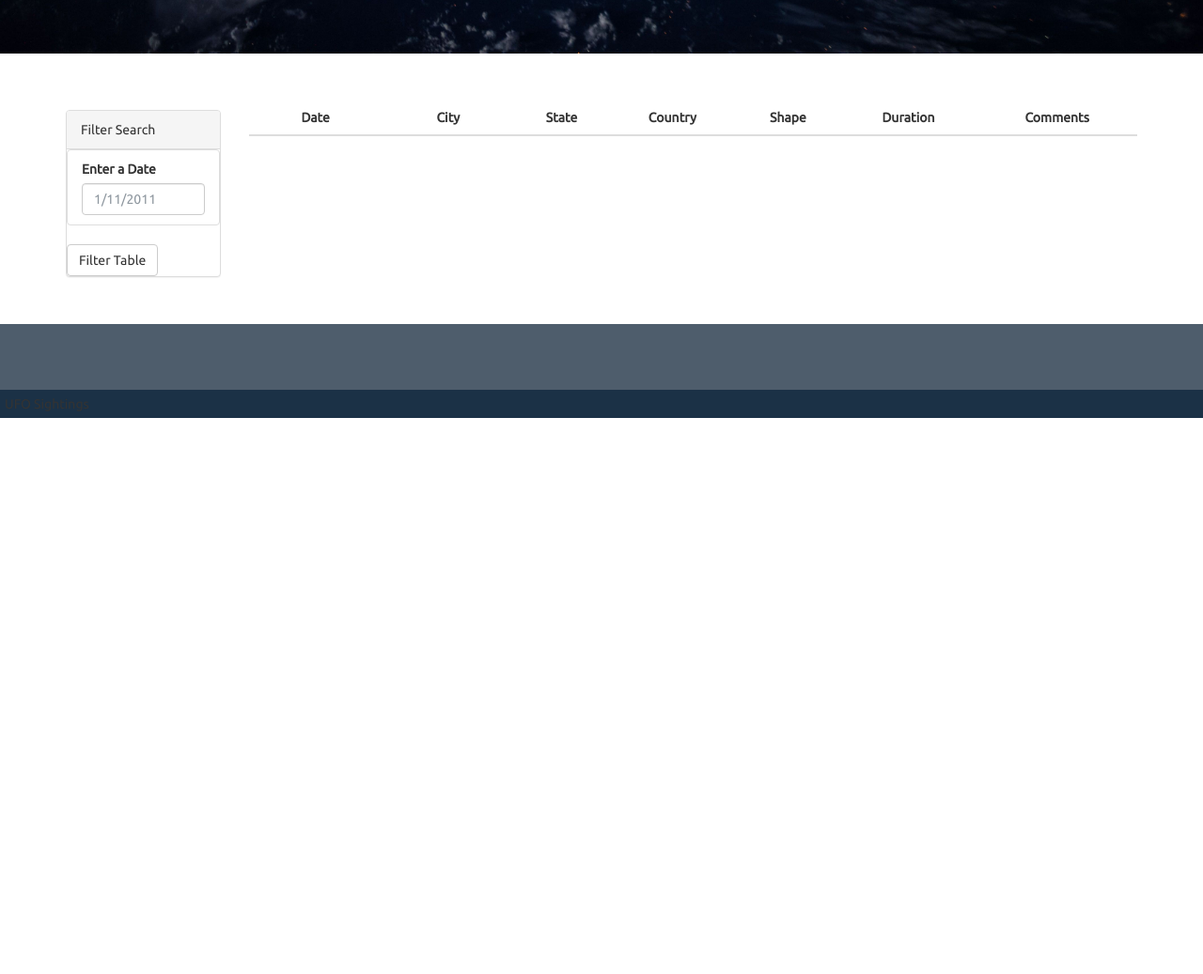
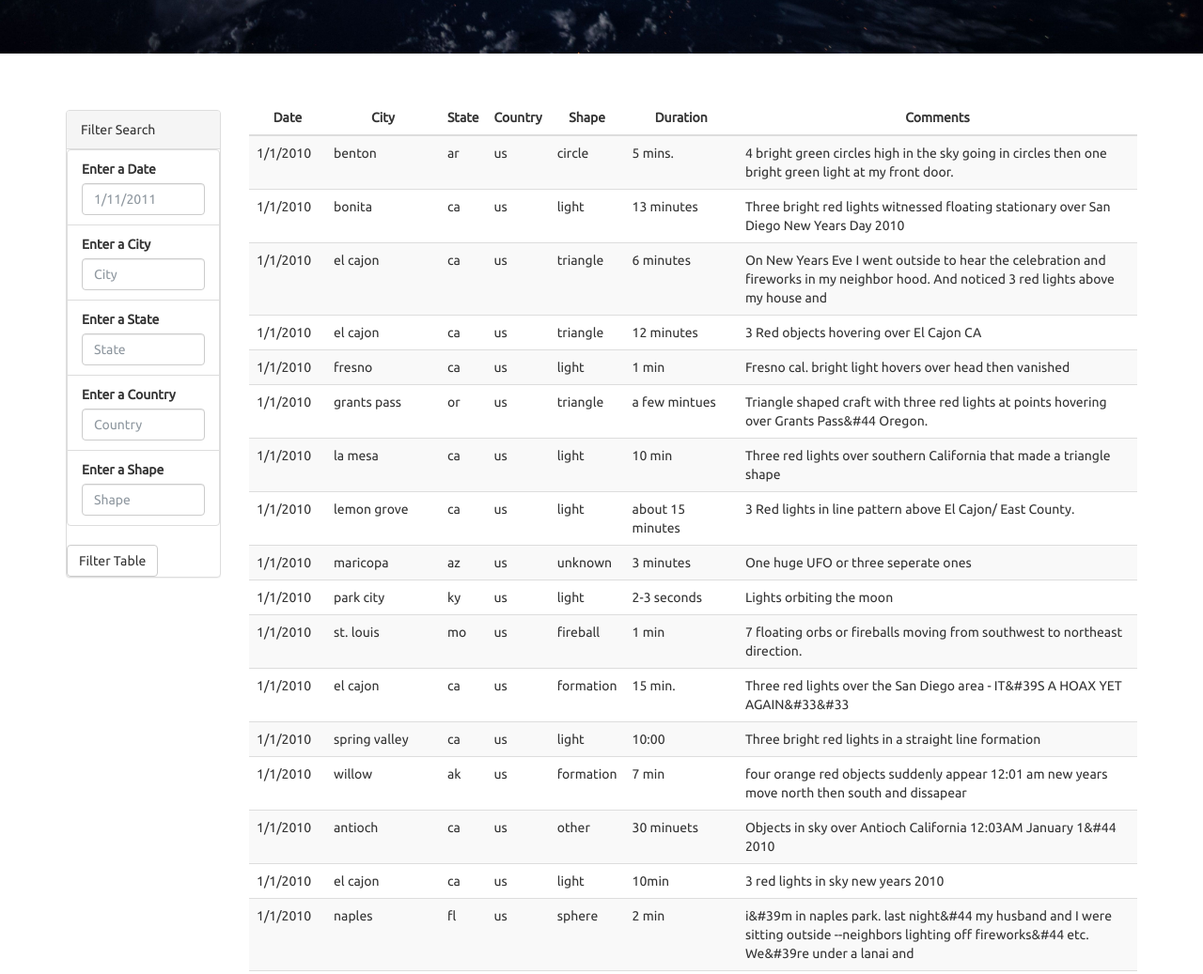
Before and after one commit to eogodo/javascript-challenge, a plain HTML site: page UFO-level-2/index.html in a window 1280 px wide. Shown: the part 555-1592 px from the top of the page at 94% size. Before the commit the page ends 1000 px from the top, so only its background shows below. Drawn offline with nearby package versions, Linux system fonts and the light colour scheme.

Commit message:
final updates

```diff
--- a/UFO-level-2/index.html
+++ b/UFO-level-2/index.html
@@ -51,6 +51,42 @@
                             placeholder="1/11/2011"
                           />
                         </li>
+                        <li class="filter list-group-item">
+                          <label for="city">Enter a City</label>
+                          <input
+                            class="form-control"
+                            id="city"
+                            type="text"
+                            placeholder="City"
+                          />
+                        </li>
+                        <li class="filter list-group-item">
+                          <label for="state">Enter a State</label>
+                          <input
+                            class="form-control"
+                            id="state"
+                            type="text"
+                            placeholder="State"
+                          />
+                        </li>
+                        <li class="filter list-group-item">
+                          <label for="country">Enter a Country</label>
+                          <input
+                            class="form-control"
+                            id="country"
+                            type="text"
+                            placeholder="Country"
+                          />
+                        </li>
+                        <li class="filter list-group-item">
+                          <label for="shape">Enter a Shape</label>
+                          <input
+                            class="form-control"
+                            id="shape"
+                            type="text"
+                            placeholder="Shape"
+                          />
+                        </li>
                       </ul>
                     </div>
                     <button
--- a/UFO-level-2/static/js/app.js
+++ b/UFO-level-2/static/js/app.js
@@ -1,31 +1,7 @@
 // from data.js
 var tableData = data;
 
-// Create table function
-function createTable(tableInfo) {
-  d3.select("tbody").html("");
-
-  // Loop through data & append to table
-
-  tableInfo.forEach(sighting => {
-    var row = tbody.append("tr");
-    Object.entries(sighting).forEach(([key, value]) => {
-      var cell = row.append("td");
-      cell.text(value);
-    });
-  });
-}
-
-// Loop through data & append to table
-// var tbody = d3.select("tbody");
-
-// tableData.forEach(sighting => {
-//   var row = tbody.append("tr");
-//   Object.entries(sighting).forEach(([key, value]) => {
-//     var cell = row.append("td");
-//     cell.text(value);
-//   });
-// });
+var tbody = d3.select("tbody");
 
 // Filter fields
 var filterFields = {
@@ -35,6 +11,20 @@ var filterFields = {
   country: "",
   shape: ""
 };
+
+// Create table function
+function createTable(tableInfo) {
+  d3.select("tbody").html("");
+
+  // Loop through data & append to table
+  tableInfo.forEach(sighting => {
+    var row = tbody.append("tr");
+    Object.entries(sighting).forEach(([key, value]) => {
+      var cell = row.append("td");
+      cell.text(value);
+    });
+  });
+}
 
 // Filter data function
 function filterSightings(filters) {
@@ -51,18 +41,18 @@ function filterSightings(filters) {
 
 var button = d3.select("#filter-btn");
 
+//Event trigger
 button.on("click", function() {
   // Select the input element and get the raw HTML node
-  var inputElement = d3.select("#datetime");
+  filterFields["datetime"] = d3.select("#datetime").node().value;
+  filterFields["city"] = d3.select("#city").node().value;
+  filterFields["state"] = d3.select("#state").node().value;
+  filterFields["country"] = d3.select("#country").node().value;
+  filterFields["shape"] = d3.select("#shape").node().value;
 
-  // Get the value property of the input element
-  var inputValue = inputElement.property("value");
-
-  console.log(inputValue);
-
-  // Set the span tag in the h1 element to the text
-  // that was entered in the form
-  d3.select("tbody").text(inputValue);
+  var filteredData = tableData.filter(filterSightings);
+  createTable(filteredData);
 });
 
+//Load webpage with all data
 createTable(tableData);
```
Also changed, not shown: UFO-level-1/static/js/app.js (+12 -19 lines).
